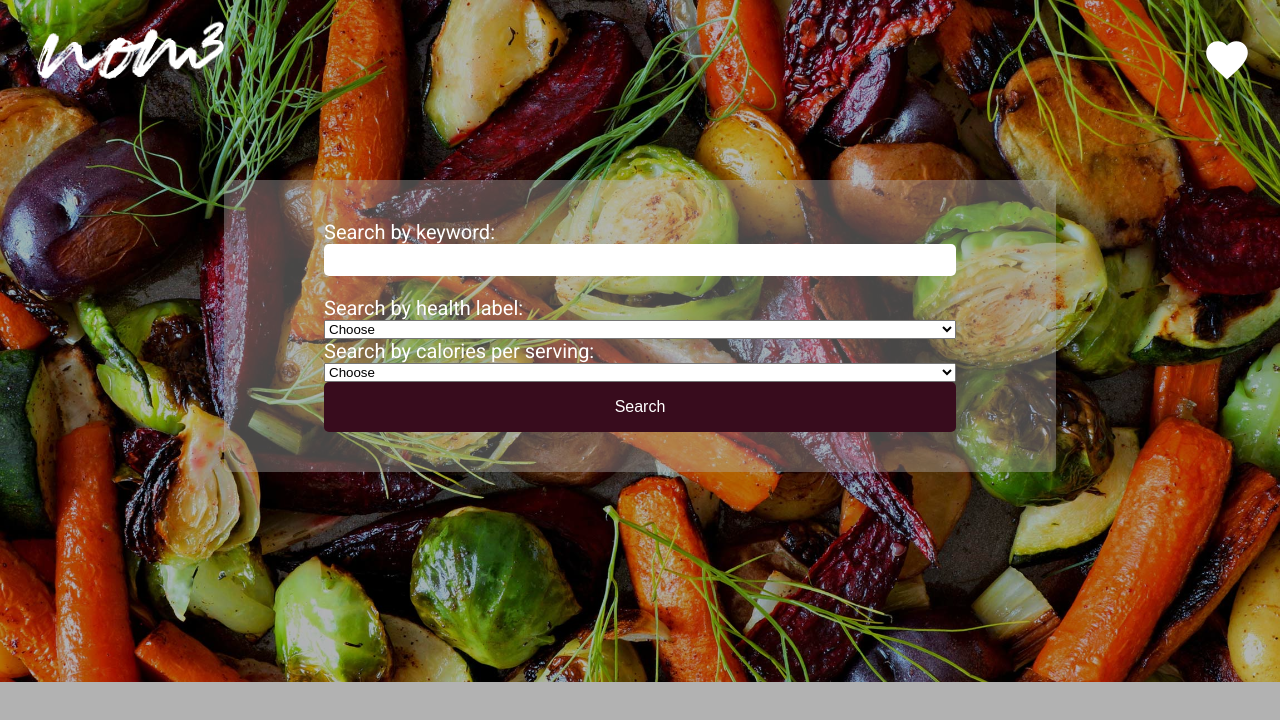
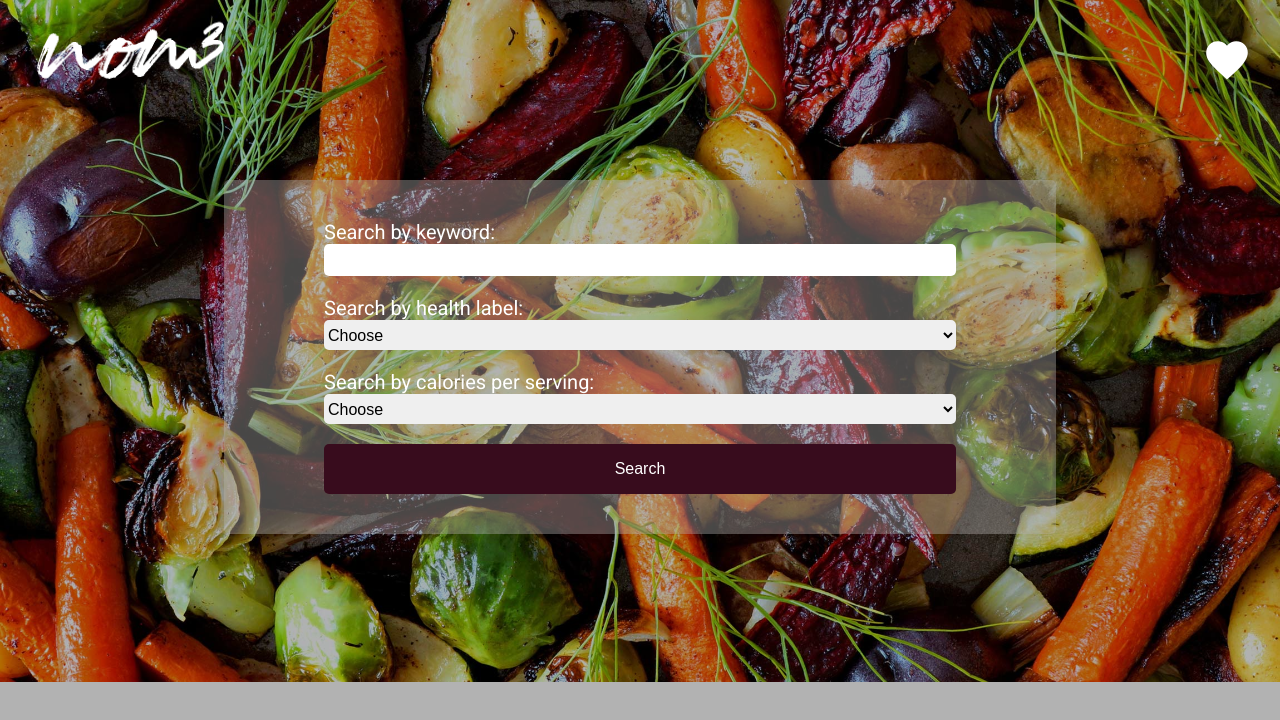
Before and after one commit to njperry/recipe-api-project, an Angular app: page /home in a window 1280 px wide. Shown: the top 720 px of the page. Built offline with nearby package versions, Linux system fonts and the light colour scheme.

Commit message:
styling for dropdowns

```diff
--- a/src/app/search-criteria/search-criteria.component.css
+++ b/src/app/search-criteria/search-criteria.component.css
@@ -20,7 +20,8 @@ label {
     font-size: 20px;
 }
 
-input {
+input,
+select {
     margin-bottom: 20px;
     height: 30px;
     border-radius: 5px;
```
Lines whose indentation alone changed are shown as unchanged.
